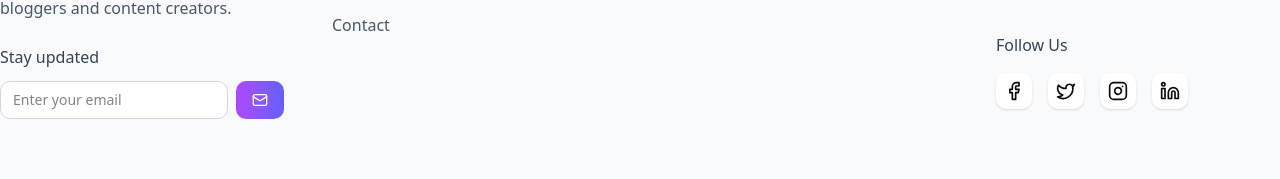
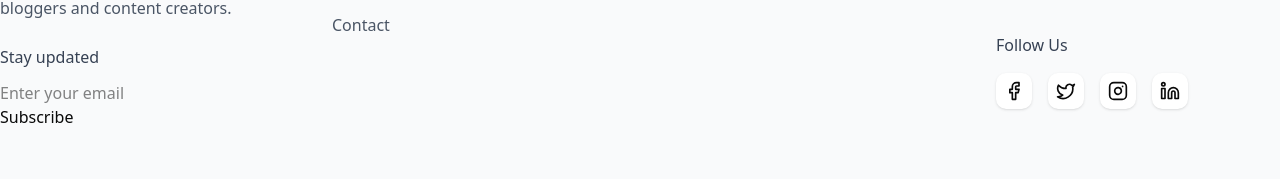
Before and after one commit to shahnewaz5646455/ByteStory, a Next.js app: page /pdf_summarizer in a window 1280 px wide. Shown: the part 1076-1255 px from the top of the page. Built offline with nearby package versions, Linux system fonts and the light colour scheme; no server answers.

Commit message:
[ADDED]:Newsletter subscription added

```diff
--- a/components/Footer.jsx
+++ b/components/Footer.jsx
@@ -32,16 +32,34 @@ export default function Footer() {
               <div className="space-y-3">
                 <p className="font-medium text-gray-700 dark:text-gray-200">Stay updated</p>
                 <div className="flex gap-2">
-                  <input
-                    type="email"
-                    placeholder="Enter your email"
-                    className="flex-1 px-3 py-2 border border-gray-300 dark:border-gray-600 rounded-lg
-                             bg-white dark:bg-gray-800 text-sm focus:outline-none focus:ring-2 focus:ring-indigo-500"
-                  />
-                  <button className="px-4 py-2 bg-gradient-to-r from-purple-500 to-indigo-500 text-white
-                           rounded-lg hover:shadow-lg transition duration-200 flex items-center gap-1 cursor-pointer hover:from-indigo-500 hover:to-purple-500">
-                    <Mail className="w-4 h-4" />
-                  </button>
+                 <form
+  action="https://app.us1.list-manage.com/subscribe/post?u=27af9c89a5678128dfd200ebe&amp;id=5e8b6367eb&amp;f_id=0013d5e4f0"
+  method="post" target="_blank"
+>
+  <input
+    type="email"
+    name="EMAIL"
+    placeholder="Enter your email"
+    required
+  />
+
+    <div
+          className="absolute -left-[5000px]"
+          aria-hidden="true"
+        >
+          <input
+            type="text"
+            name="b_27af9c89a5678128dfd200ebe_5e8b6367eb"
+            tabIndex={-1}
+            defaultValue=""
+            autoComplete="off"
+          />
+        </div>
+
+  <button type="submit" name="subscribe">Subscribe</button>
+</form>
+
+
                 </div>
               </div>
             </div>
```
